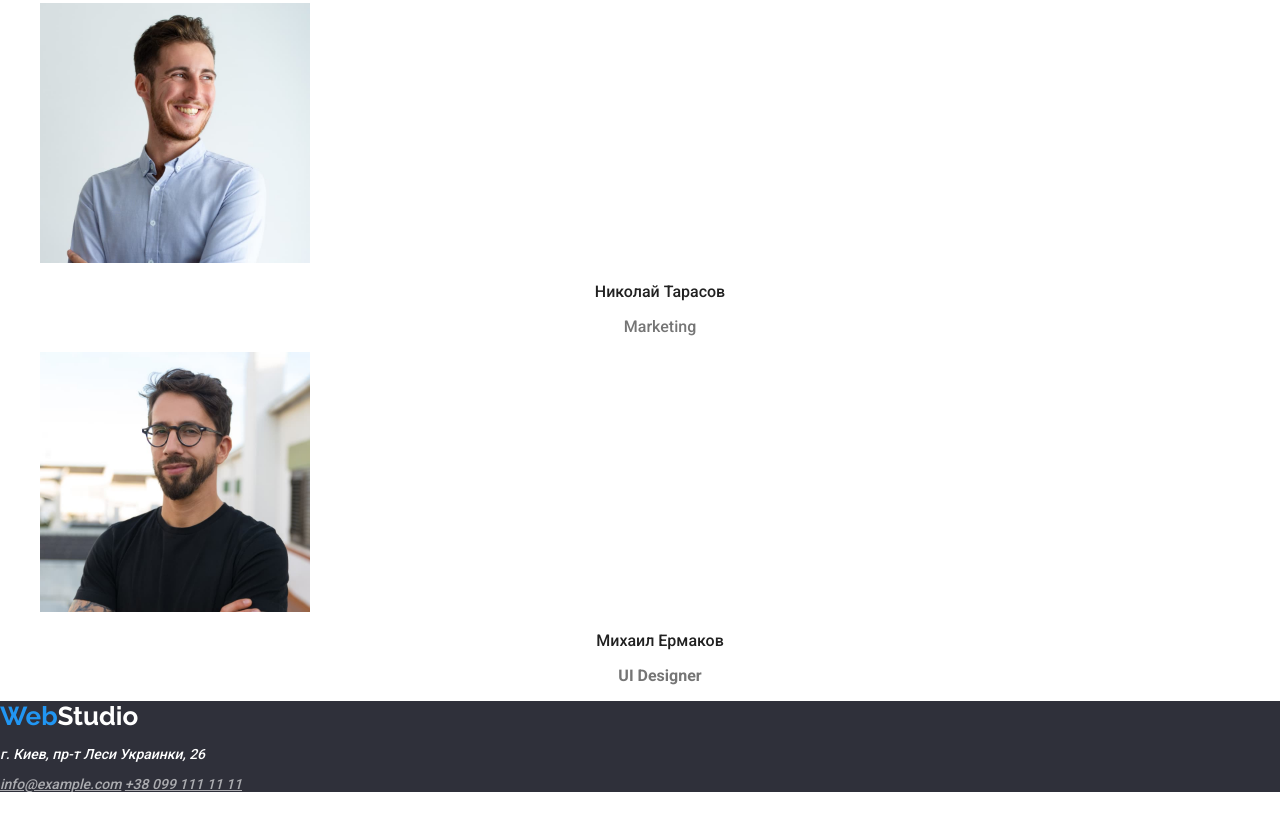
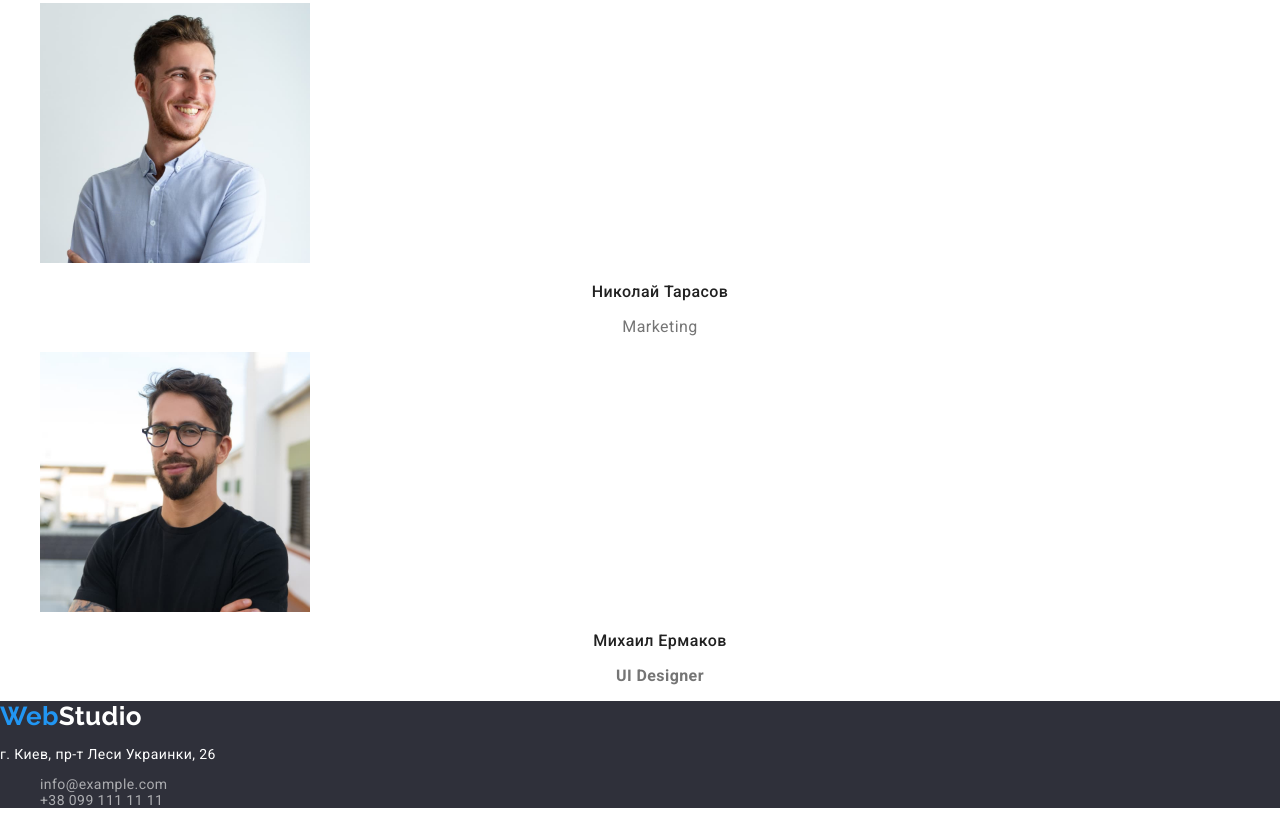
Before and after one commit to roowdy/goit-markup-hw-02, a plain HTML site: page index.html in a window 1280 px wide. Shown: the part 2388-3210 px from the top of the page. Before the commit the page ends 3180 px from the top, so only its background shows below. Drawn offline with Linux system fonts and the light colour scheme.

Commit message:
Правки

```diff
--- a/css/style.css
+++ b/css/style.css
@@ -12,8 +12,9 @@
 body {
   font-family: "Roboto", sans-serif;
   font-size: 14px;
-  font-weight: 500;
+  font-weight: 400;
   color: var(--first-text-color);
+  letter-spacing: 0.03em;
   margin: 0;
 }
 
@@ -25,6 +26,7 @@ body {
   text-decoration: none;
 }
 .button {
+  font-family: "Roboto", sans-serif;
   background-color: var(--light--bgc);
   color: var(--second-text-color);
   font-weight: 500;
@@ -65,6 +67,8 @@ body {
 
 .header-link {
   color: var(--black);
+  letter-spacing: 0.02em;
+  font-weight: 500;
 }
 
 .site-nav .link:hover,
@@ -175,3 +179,7 @@ body {
   font-size: 16px;
   line-height: 1.88;
 }
+
+.address {
+  font-style: normal;
+}
--- a/index.html
+++ b/index.html
@@ -96,10 +96,12 @@
     <!-- Футер -->
     <footer class="footer">
         <a href="./index.html" class="logo">Web<span class="footer-logo">Studio</span></a>
-        <address>
+        <address class="address">
             <p class="location">г. Киев, пр-т Леси Украинки, 26</p>
-            <a href="mailto:info@example.com" class="footer-link">info@example.com</a>
-            <a href="tel:+380991111111" class="footer-link">+38 099 111 11 11</a>
+            <ul class="auth-nav list">
+                <li><a href="mailto:info@example.com" class="footer-link link">info@example.com</a></li>
+                <li><a href="tel:+380991111111" class="footer-link link">+38 099 111 11 11</a></li>
+            </ul>
         </address>
     </footer>
 </body>
```
Also changed, not shown: portfolio.html (+9 -5 lines).
